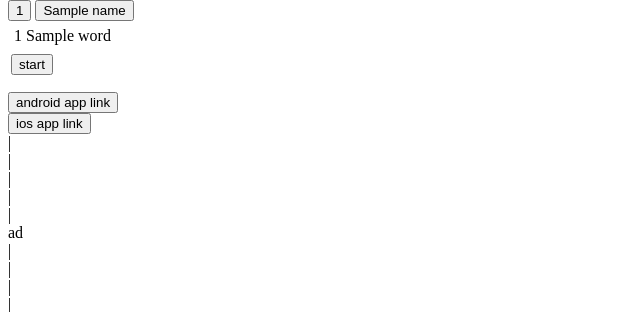
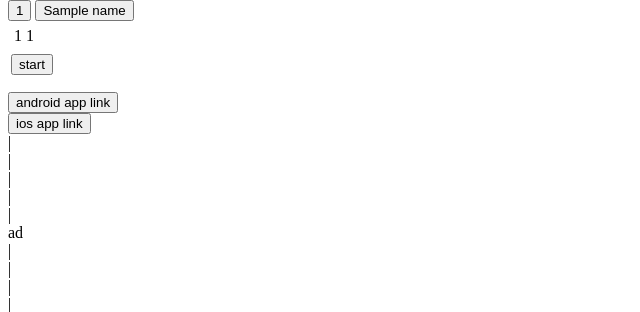
Before and after one commit to AleksandrVladimirovichNaumov/Patterns, a Python web app: template chillout_framework/templates/app.html in a window 1280 px wide. Shown: the part 130-442 px from the top of the page, without its empty margins (0-640 px from the left). Run offline with Jinja, Linux system fonts and the light colour scheme; the template is opened without the code that fills it: most values are stand-ins (such as "Sample title", 1, 10 or a date in 2020).

Commit message:
app part 2

```diff
--- a/chillout_framework/templates/app.html
+++ b/chillout_framework/templates/app.html
@@ -17,11 +17,10 @@
 
             // set words to remember (list of words which will be decrease by 1 each round)
 
-            // hide rows with words to remeber
-            for (let i = 0; i < wordsQuantity; i++) {
-                let row = document.getElementById("wordRow_" + i);
-                row.style.display = 'none'
-            }
+            // hide table with words to remeber
+            let row = document.getElementById("table_10_words");
+            row.style.display = 'none'
+
             // show answer buttons
             for (let i = 0; i < 4; i++) {
                 let button = document.getElementById("button_word_" + (i + 1));
@@ -47,57 +46,10 @@
             actionButton.style.display = "none";
             appStatus = "Next round";
         } else if (appStatus === "Next round") {
-//         getSupportActionBar().setTitle(Title_line[1][second_language] + (11 - temp_main_list.size()));
-//
-//         set_initial();
-//         game_round();
-// //                    CentralTextView.setMinWidth(1);
-//         TransitionManager.beginDelayedTransition(tContainer);
-// //                    CentralTextView.setMinWidth(1);
-// //                    CentralTextView.setText(task_word);
-//         Word11.setText(task_word);
-// //                    RunAnimation();
-//
-//
-//         button1.setText(answer_list.get(0));
-//
-//         button2.setText(answer_list.get(1));
-//
-//         button3.setText(answer_list.get(2));
-//
-//         button4.setText(answer_list.get(3));
-//         button5.setVisibility(View.INVISIBLE);
-//         if (temp_main_list.size() == 0) {
-//             GameStatus = "Result";
-//         }
+
 
         } else if (appStatus === "Result") {
-//         task_word = "";
-//         getSupportActionBar().setTitle(Title_line[2][second_language]);
-//         button1.setVisibility(View.GONE);
-//
-//         button2.setVisibility(View.GONE);
-//
-//         button3.setVisibility(View.GONE);
-//
-//         button4.setVisibility(View.GONE);
-//         //button5.setText("OK");
-//         button5.setVisibility(View.VISIBLE);
-//
-// //                    CentralTextView.setText("");
-// //                    LeftTextView.setText("");
-// //                    RightTextView.setText("");
-//         TransitionManager.beginDelayedTransition(tContainer);
-//
-// //                    CentralTextView.setText("Result: " + String.valueOf(correct_answers) + "/10");
-//         Word11.setText(String.valueOf(correct_answers) + "/10");
-//
-//         Intent
-//         intent = new Intent();
-//         intent.putExtra("percentage", String.valueOf(correct_answers * 10));
-//         setResult(RESULT_OK, intent);
-//
-//         GameStatus = "End";
+
 
         }
     }
@@ -156,6 +108,11 @@
         }
 
     }
+
+    // function answer(button_id){
+    //     let answer_button = document.getElementById(button_id)
+    //     if
+    // }
 </script>
 {% endblock %}
 {% block main_windows %}
@@ -165,10 +122,10 @@
         <td>
 
             <table class="table_inner_app" id="table_10_words">
-                {% for word in words %}
+                {% for word in words[0] %}
                 <tr id="wordRow_{{loop.index0}}">
-                    <td class="left_td">{{word[0]}}</td>
-                    <td class="right_td">{{word[1]}}</td>
+                    <td class="left_td" >{{words[0][loop.index0]}}</td>
+                    <td class="right_td">{{words[1][loop.index0]}}</td>
                 </tr>
                 {% endfor %}
 
```
